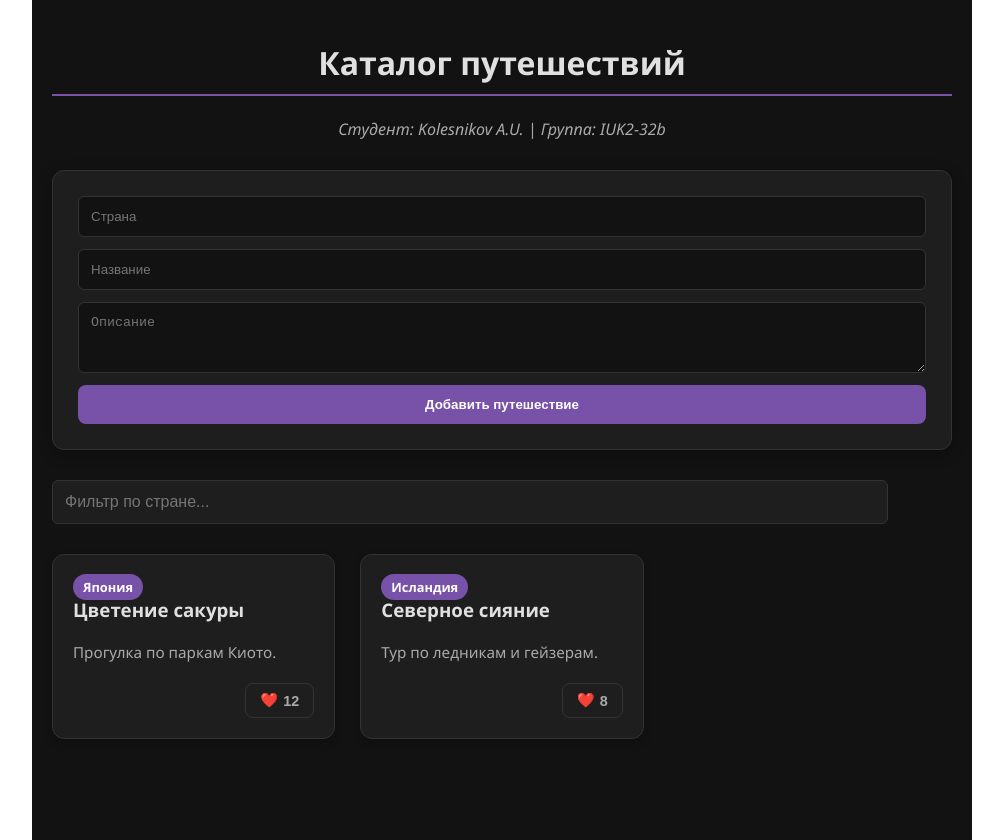
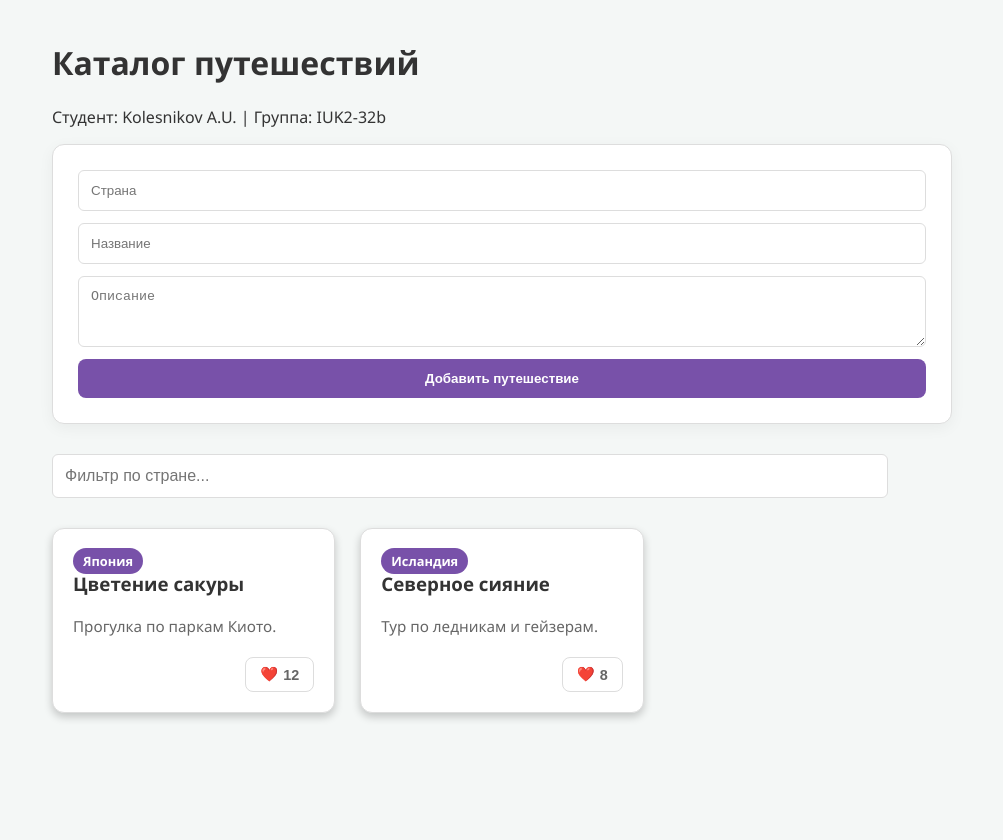
Before and after one commit to arseniyn77-boop/demo, a React (Create React App) app: page / in a window 1280 px wide. Shown: the whole page, without its empty margins (138-1141 px from the left). Built offline with nearby package versions, Linux system fonts and the light colour scheme.

Commit message:
Смена темы

```diff
--- a/src/App.css
+++ b/src/App.css
@@ -1,13 +1,19 @@
 :root {
-  --bg-color: #121212;
-  --card-bg-color: #1e1e1e;
-  --text-primary: #e0e0e0;
-  --text-secondary: #aaaaaa;
+  /* Заменяем темные цвета на светлые */
+  --bg-color: #f4f7f6;        /* Светло-серый фон страницы */
+  --card-bg-color: #ffffff;   /* Белый фон для карточек и форм */
+  --text-primary: #333333;    /* Темный текст для контраста */
+  --text-secondary: #666666;  /* Серый текст для описаний */
   --accent-purple: #7851a9;
   --accent-purple-hover: #8a2be2;
-  --border-color: #333333;
+  --border-color: #dddddd;    /* Светлые границы */
 }
 
+/* Добавим стили для body, чтобы фон был на всю страницу, а не только в контейнере */
+body {
+  margin: 0;
+  background-color: var(--bg-color);
+}
 
 .container {
   max-width: 900px;
@@ -19,21 +25,7 @@
   min-height: 100vh;
 }
 
-h1 {
-  text-align: center;
-  color: var(--text-primary);
-  border-bottom: 2px solid var(--accent-purple);
-  padding-bottom: 10px;
-}
-
-.student-info {
-  color: var(--text-secondary);
-  font-style: italic;
-  margin-bottom: 30px;
-  text-align: center;
-}
-
-
+/* В светлой теме тени лучше делать мягче и прозрачнее */
 .add-form {
   display: flex;
   flex-direction: column;
@@ -42,18 +34,21 @@ h1 {
   background: var(--card-bg-color);
   padding: 25px;
   border-radius: 12px;
-  box-shadow: 0 4px 15px rgba(0,0,0,0.3);
+  box-shadow: 0 4px 15px rgba(0,0,0,0.05); /* Уменьшили прозрачность тени */
   border: 1px solid var(--border-color);
 }
 
 .add-form input, .add-form textarea {
   padding: 12px;
-  background-color: var(--bg-color);
+  background-color: #ffffff; /* Поля ввода теперь белые */
   border: 1px solid var(--border-color);
   border-radius: 6px;
   color: var(--text-primary);
   transition: border-color 0.3s;
 }
+
+/* Остальные стили можно оставить без изменений,
+   так как они используют переменные, которые мы обновили выше */
 
 .add-form input:focus, .add-form textarea:focus {
   outline: none;
```
